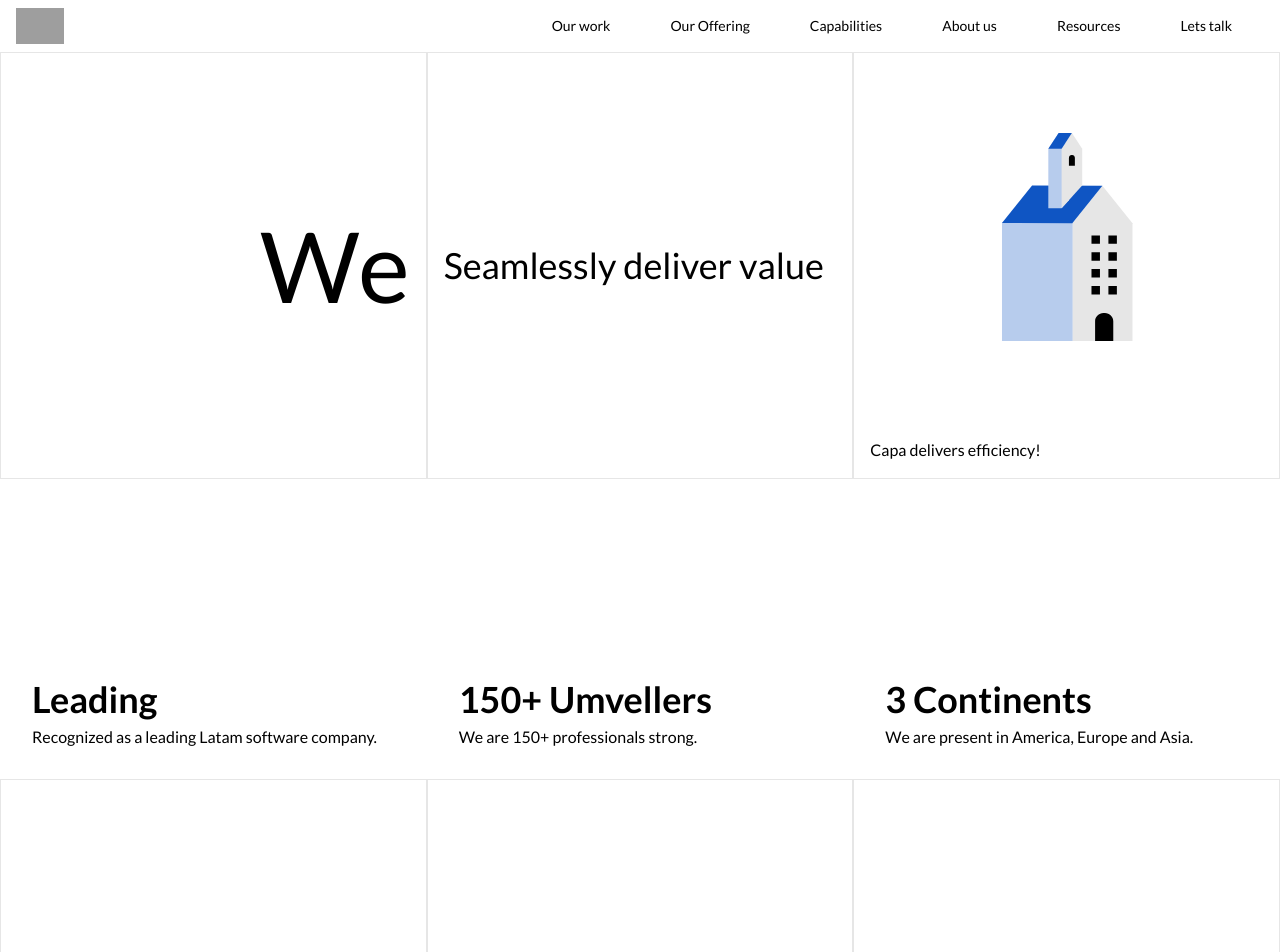
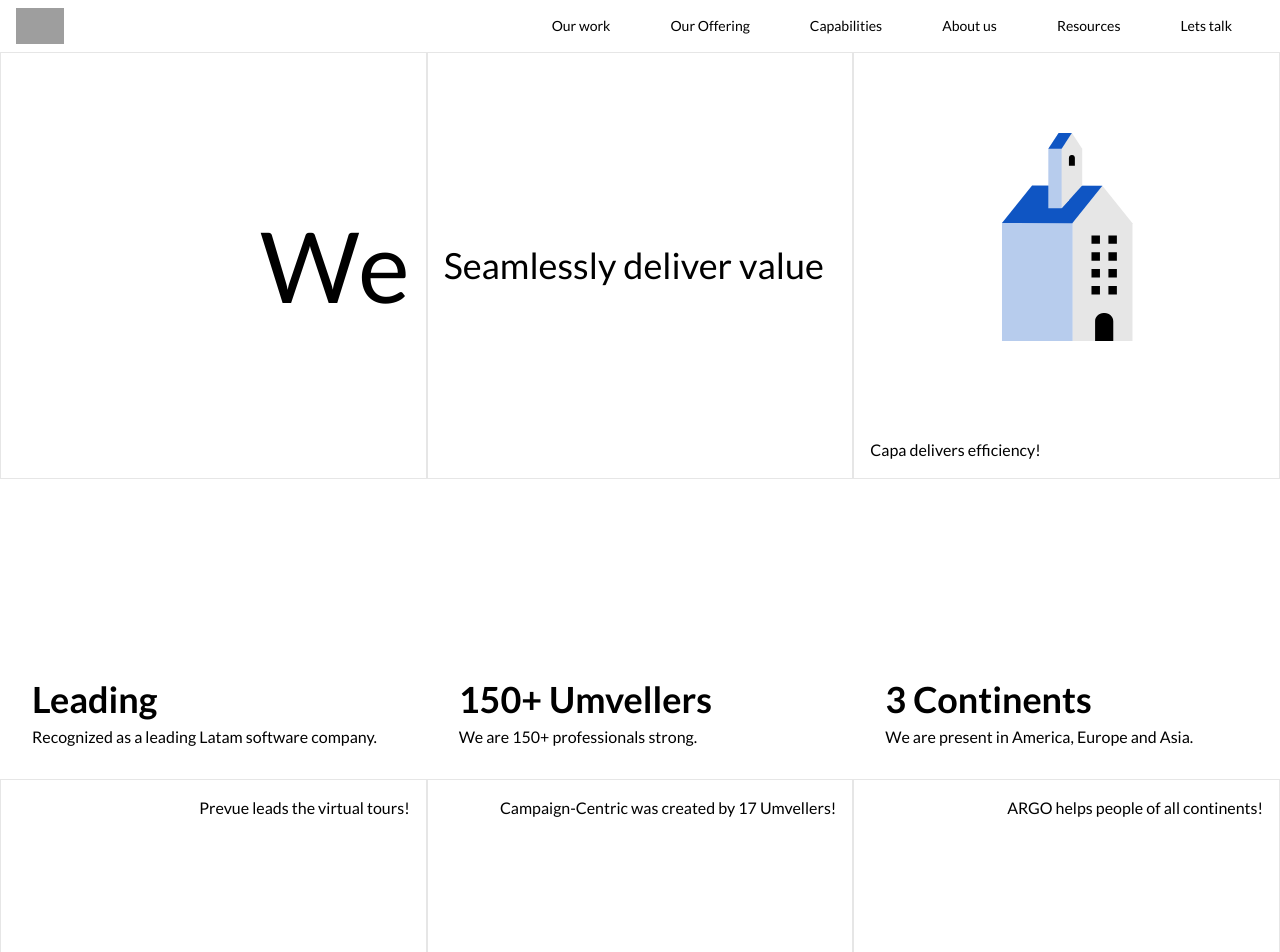
Before and after one commit to KvinZav/umvel-remote, a Next.js app: page / in a window 1280 px wide. Shown: the top 952 px of the page. Built offline with nearby package versions, Linux system fonts and the light colour scheme; grey boxes are pictures that could not be loaded.

Commit message:
fix: adjust card props

```diff
--- a/src/components/modules/mainMenu/Highlights.tsx
+++ b/src/components/modules/mainMenu/Highlights.tsx
@@ -27,18 +27,16 @@ const MainMenuHighlights = () => {
             {/* Card */}
             <Card
               styles={{
-                text: title,
                 textPositionVertical: 'start',
                 textPositionHorizontal: 'start',
                 bg: 'bg-primary-white',
                 textStyles: {
                   height: 'paragraph',
                   align: 'left'
-                },
-                descriptionSection: {
-                  text: caseDescription
-                },
+                }
               }}
+              text={title}
+              description={caseDescription}
             />
             <div
               className={`md:flex-1 md:basis-1/2 lg:flex-auto lg:basis-auto aspect-square bg-red-500`}
```
